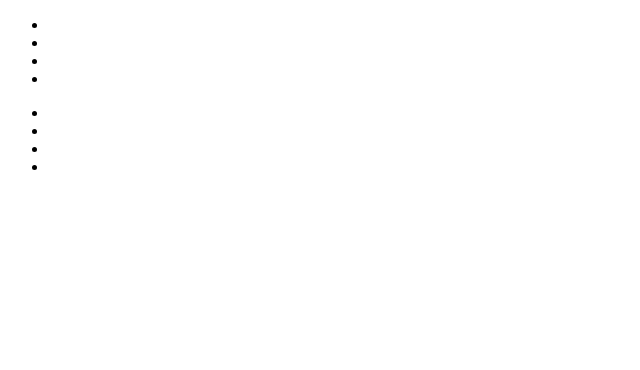
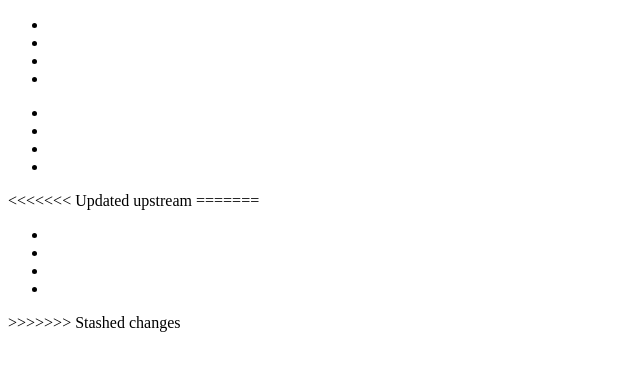
Before and after one commit to NG-Rich/Git-Practice, a plain HTML site: page index.html in a window 1280 px wide. Shown: the whole page, without its empty margins (0-640 px from the left). Drawn offline with Linux system fonts and the light colour scheme.

Commit message:
new stuff

```diff
--- a/index.html
+++ b/index.html
@@ -19,5 +19,16 @@
           <li></li>
           <li></li>
         </ul>
+<<<<<<< Updated upstream
+=======
+        <div class="new">
+          <ul>
+            <li></li>
+            <li></li>
+            <li></li>
+            <li></li>
+          </ul>
+
+>>>>>>> Stashed changes
   </body>
 </html>
```
